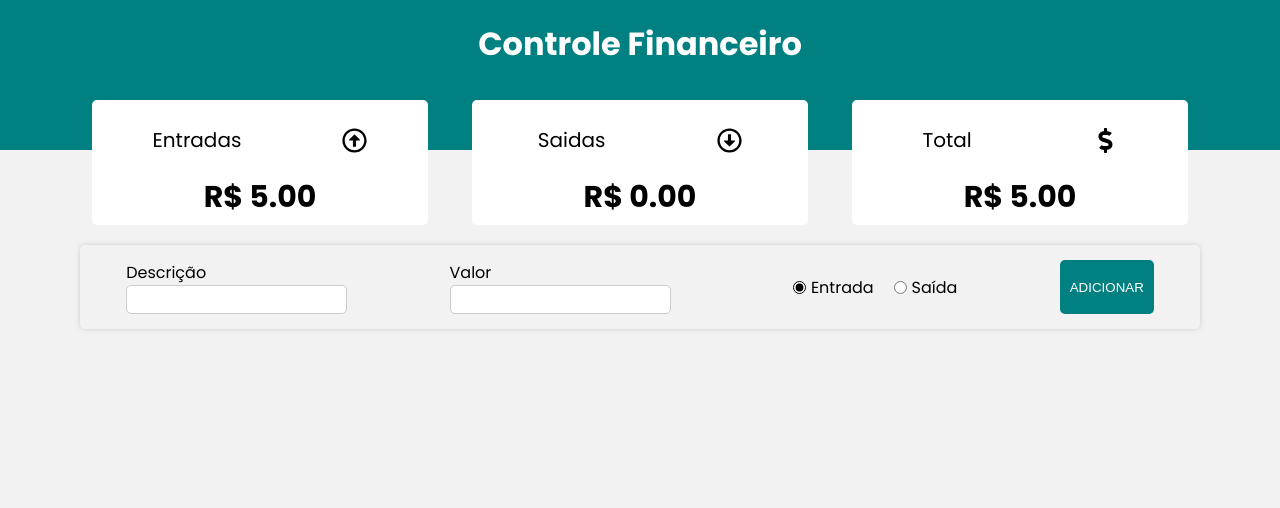
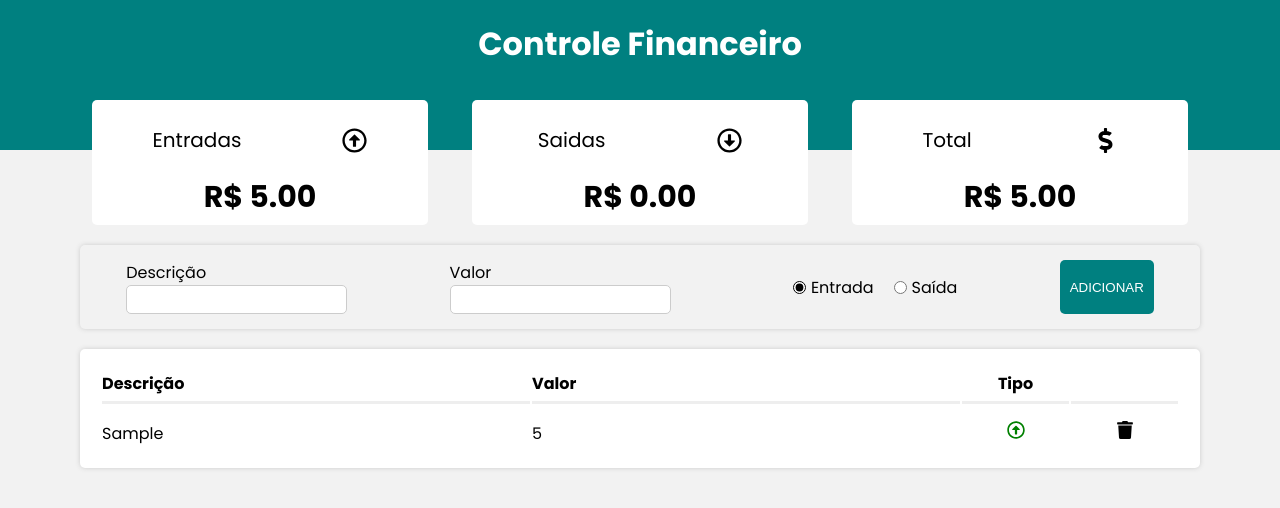
Before and after one commit to Adrianodbs/controle-de-finan-as-react, a React (Create React App) app: page / in a window 1280 px wide. Both pictures are taken after typing "Sample", "5" into the empty fields and a click on the button "ADICIONAR". Shown: the top 508 px of the page. Built offline with nearby package versions, Linux system fonts and the light colour scheme.

Commit message:
Finalizado

```diff
--- a/src/App.js
+++ b/src/App.js
@@ -46,7 +46,11 @@ function App() {
     <>
       <Header />
       <Resume income={income} expense={expense} total={total} />
-      <Form handleAdd={handleAdd} />
+      <Form
+        handleAdd={handleAdd}
+        transactionsList={transactionsList}
+        setTransactionsList={setTransactionsList}
+      />
       <Global />
     </>
   )
--- a/src/components/Form/index.js
+++ b/src/components/Form/index.js
@@ -1,7 +1,8 @@
 import * as C from './styles'
 import { useState } from 'react'
+import Grid from '../Grid'
 
-function Form({ handleAdd }) {
+function Form({ handleAdd, transactionsList, setTransactionsList }) {
   const [desc, setDesc] = useState('')
   const [amount, setAmount] = useState('')
   const [isExpense, setExpense] = useState(false)
@@ -30,6 +31,7 @@ function Form({ handleAdd }) {
     setAmount('')
   }
   return (
+    <>
       <C.Container>
         <C.InputContent>
           <C.Label>Descrição</C.Label>
@@ -62,6 +64,8 @@ function Form({ handleAdd }) {
         </C.RadioGroup>
         <C.Button onClick={handleSave}>ADICIONAR</C.Button>
       </C.Container>
+      <Grid itens={transactionsList} setItens={setTransactionsList} />
+    </>
   )
 }
 
--- /dev/null
+++ b/src/components/Grid/index.js
@@ -0,0 +1,32 @@
+import React from 'react'
+import GridItem from '../GridItem'
+import * as C from './styles'
+
+function Grid({ itens, setItens }) {
+  const onDelete = ID => {
+    const newArray = itens.filter(transaction => transaction.id !== ID)
+    setItens(newArray)
+    localStorage.setItem('transactions', JSON.stringify(newArray))
+  }
+  return (
+    <C.Table>
+      <C.Thead>
+        <C.Tr>
+          <C.Th width={40}>Descrição</C.Th>
+          <C.Th width={40}>Valor</C.Th>
+          <C.Th width={10} alignCenter>
+            Tipo
+          </C.Th>
+          <C.Th width={10}></C.Th>
+        </C.Tr>
+      </C.Thead>
+      <C.Tbody>
+        {itens?.map((item, index) => (
+          <GridItem key={index} item={item} onDelete={onDelete} />
+        ))}
+      </C.Tbody>
+    </C.Table>
+  )
+}
+
+export default Grid
--- /dev/null
+++ b/src/components/Grid/styles.js
@@ -0,0 +1,24 @@
+import styled from 'styled-components'
+
+export const Table = styled.table`
+  width: 98%;
+  background-color: #fff;
+  padding: 20px;
+  box-shadow: 0px 0px 5px #ccc;
+  border-radius: 5px;
+  max-width: 1120px;
+  margin: 20px auto;
+`
+
+export const Thead = styled.thead``
+
+export const Tbody = styled.tbody``
+
+export const Tr = styled.tr``
+
+export const Th = styled.th`
+  border-bottom: inset;
+  padding-bottom: 5px;
+  text-align: ${props => (props.alignCenter ? 'center' : 'start')};
+  width: ${props => (props.width ? props.width + '%' : 'auto')};
+`
--- /dev/null
+++ b/src/components/GridItem/index.js
@@ -0,0 +1,29 @@
+import React from 'react'
+import * as C from './styles'
+
+import {
+  FaRegArrowAltCircleDown,
+  FaRegArrowAltCircleUp,
+  FaTrash
+} from 'react-icons/fa'
+
+function GridItem({ item, onDelete }) {
+  return (
+    <C.Tr>
+      <C.Td>{item.desc}</C.Td>
+      <C.Td>{item.amount}</C.Td>
+      <C.Td alignCenter>
+        {item.expense ? (
+          <FaRegArrowAltCircleDown color="red" />
+        ) : (
+          <FaRegArrowAltCircleUp color="green" />
+        )}
+      </C.Td>
+      <C.Td alignCenter>
+        <FaTrash onClick={() => onDelete(item.id)} />
+      </C.Td>
+    </C.Tr>
+  )
+}
+
+export default GridItem
--- /dev/null
+++ b/src/components/GridItem/styles.js
@@ -0,0 +1,14 @@
+import styled from 'styled-components'
+
+export const Tr = styled.tr``
+
+export const Td = styled.td`
+  padding-top: 15px;
+  text-align: ${props => (props.alignCenter ? 'center' : 'start')};
+  word-break: break-all;
+
+  svg {
+    width: 18px;
+    height: 18px;
+  }
+`
```
Lines whose indentation alone changed are shown as unchanged.
